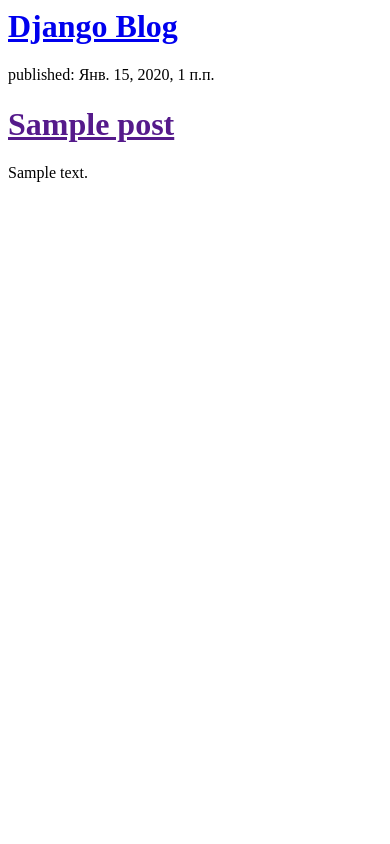
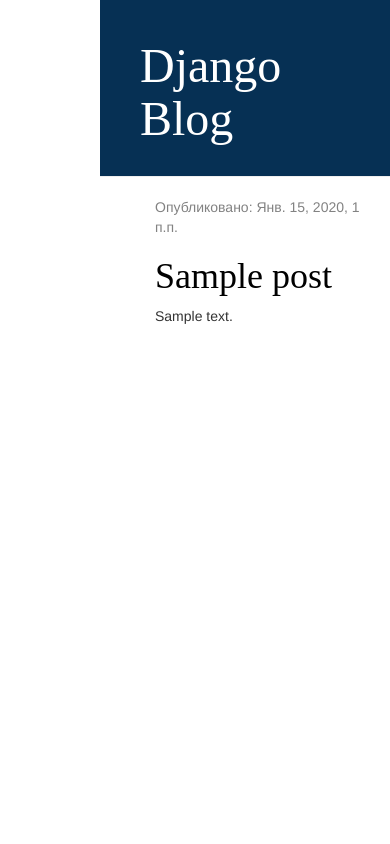
Before and after one commit to boyroid/my-first-blog, a Django app: page / in a window 390 px wide. Run offline with Django 3.2, Linux system fonts and the light colour scheme; tables that the repository leaves empty hold one stand-in row (values such as "Sample post"); some libraries are stand-ins or nearby versions.

Commit message:
css added

```diff
--- /dev/null
+++ b/blog/static/css/blog.css
@@ -0,0 +1,54 @@
+h1 a {
+    color: #563026;
+}
+
+body {
+    padding-left: 100px;
+}
+
+.page-header {
+    background-color: #063054;
+    margin-top: 0;
+    padding: 20px 20px 20px 40px;
+}
+
+.page-header h1, .page-header h1 a, .page-header h1 a:visited, .page-header h1 a:active {
+    color: #ffffff;
+    font-size: 36pt;
+    text-decoration: none;
+}
+
+.content {
+    margin-left: 40px;
+}
+
+h1, h2, h3, h4 {
+    font-family: 'Lobster';
+}
+
+.date {
+    color: #828282;
+}
+
+.save {
+    float: right;
+}
+
+.post-form textarea, .post-form input {
+    width: 100%;
+}
+
+.top-menu, .top-menu:hover, .top-menu:visited {
+    color: #ffffff;
+    float: right;
+    font-size: 26pt;
+    margin-right: 20px;
+}
+
+.post {
+    margin-bottom: 70px;
+}
+
+.post h1 a, .post h1 a:visited {
+    color: #000000;
+}
--- a/blog/templates/blog/post_list.html
+++ b/blog/templates/blog/post_list.html
@@ -1,17 +1,30 @@
+{% load static %}
 <html>
     <head>
-        <title>Django Girls blog</title>
+        <title>Django blog</title>
+        <link rel="stylesheet" href="//maxcdn.bootstrapcdn.com/bootstrap/3.2.0/css/bootstrap.min.css">
+        <link rel="stylesheet" href="//maxcdn.bootstrapcdn.com/bootstrap/3.2.0/css/bootstrap-theme.min.css">
+        <link rel="stylesheet" href="{% static 'css/blog.css' %}">
     </head>
     <body>
-        <div>
+        <div class="page-header">
             <h1><a href="/">Django Blog</a></h1>
         </div>
-{% for post in posts %}
-    <div>
-        <p>published: {{ post.published_date }}</p>
-        <h1><a href="">{{ post.title }}</a></h1>
-        <p>{{ post.text|linebreaksbr }}</p>
+
+<div class="content container">
+    <div class="row">
+        <div class="col-md-8">
+            {% for post in posts %}
+                <div class="post">
+                    <div class="date">
+                        <p>Опубликовано: {{ post.published_date }}</p>
+                    </div>
+                    <h1><a href="">{{ post.title }}</a></h1>
+                    <p>{{ post.text|linebreaksbr }}</p>
+                </div>
+            {% endfor %}
+        </div>
     </div>
-{% endfor %}
+</div>
     </body>
 </html>
```
